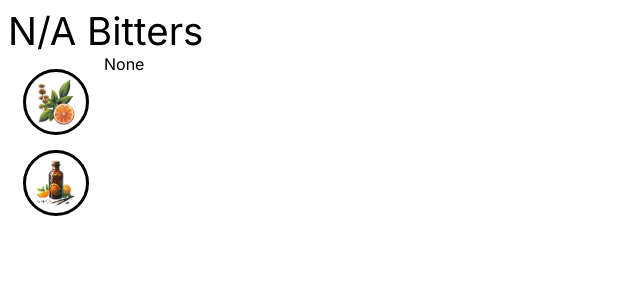
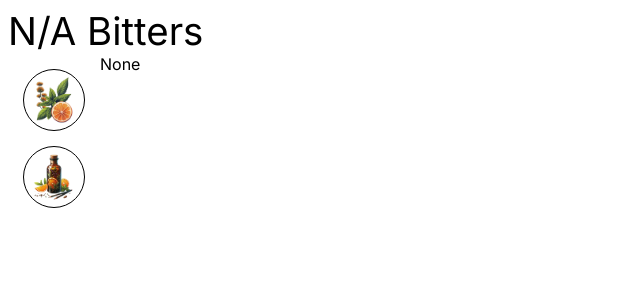
Before and after one commit to nghillaz/na-bitters, a Next.js app: page / in a window 1280 px wide. Shown: the top 300 px of the page, without its empty margins (0-640 px from the left). Built offline with nearby package versions, Linux system fonts and the light colour scheme.

Commit message:
update visuals

```diff
--- a/app/globals.css
+++ b/app/globals.css
@@ -53,7 +53,7 @@
     margin-bottom: 15px;
     border-style: solid;
     border-color: black;
-    border-width: 1;
+    border-width: 1px;
     border-radius: 100px;
 
     &::before {
```
